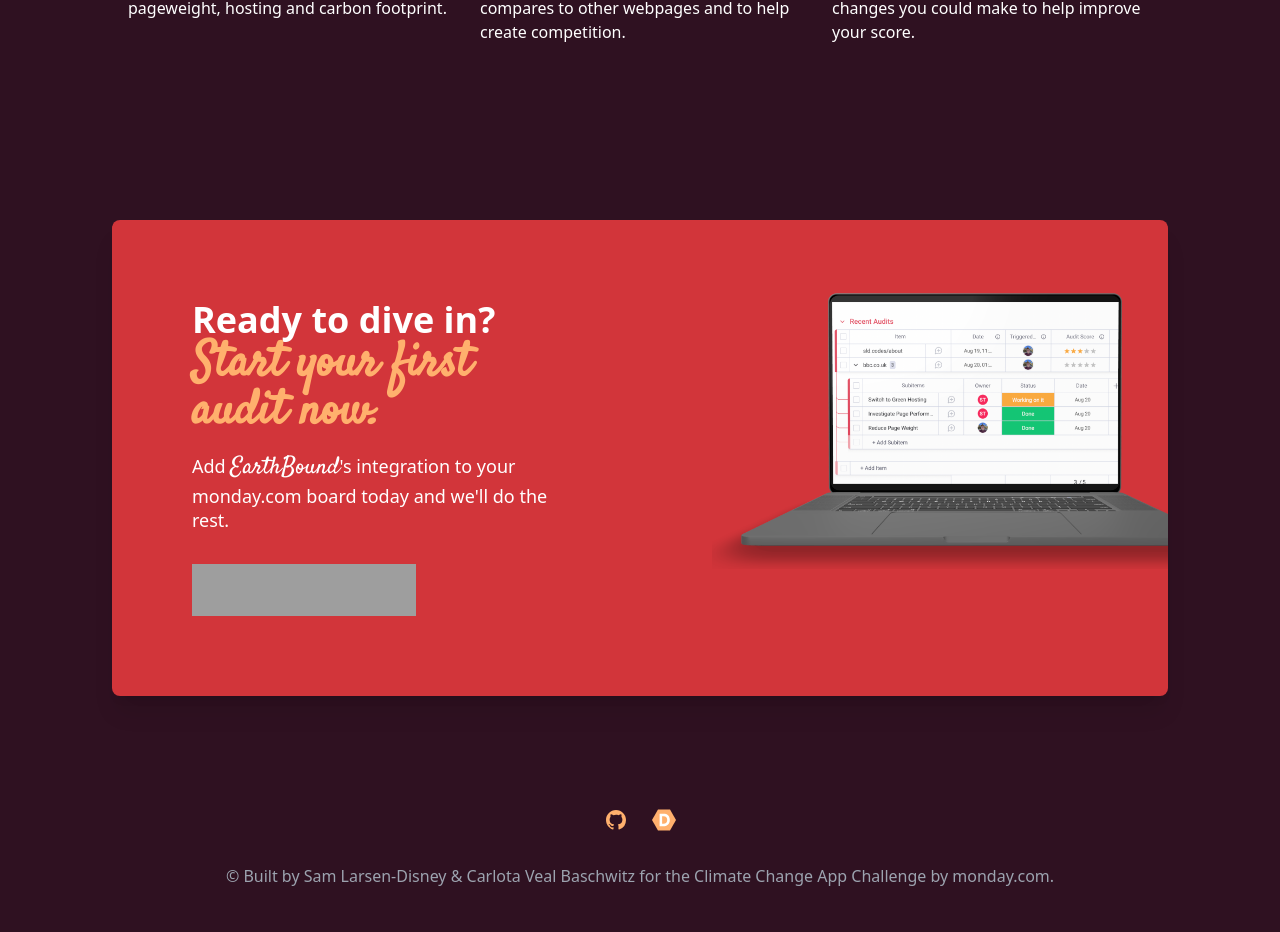
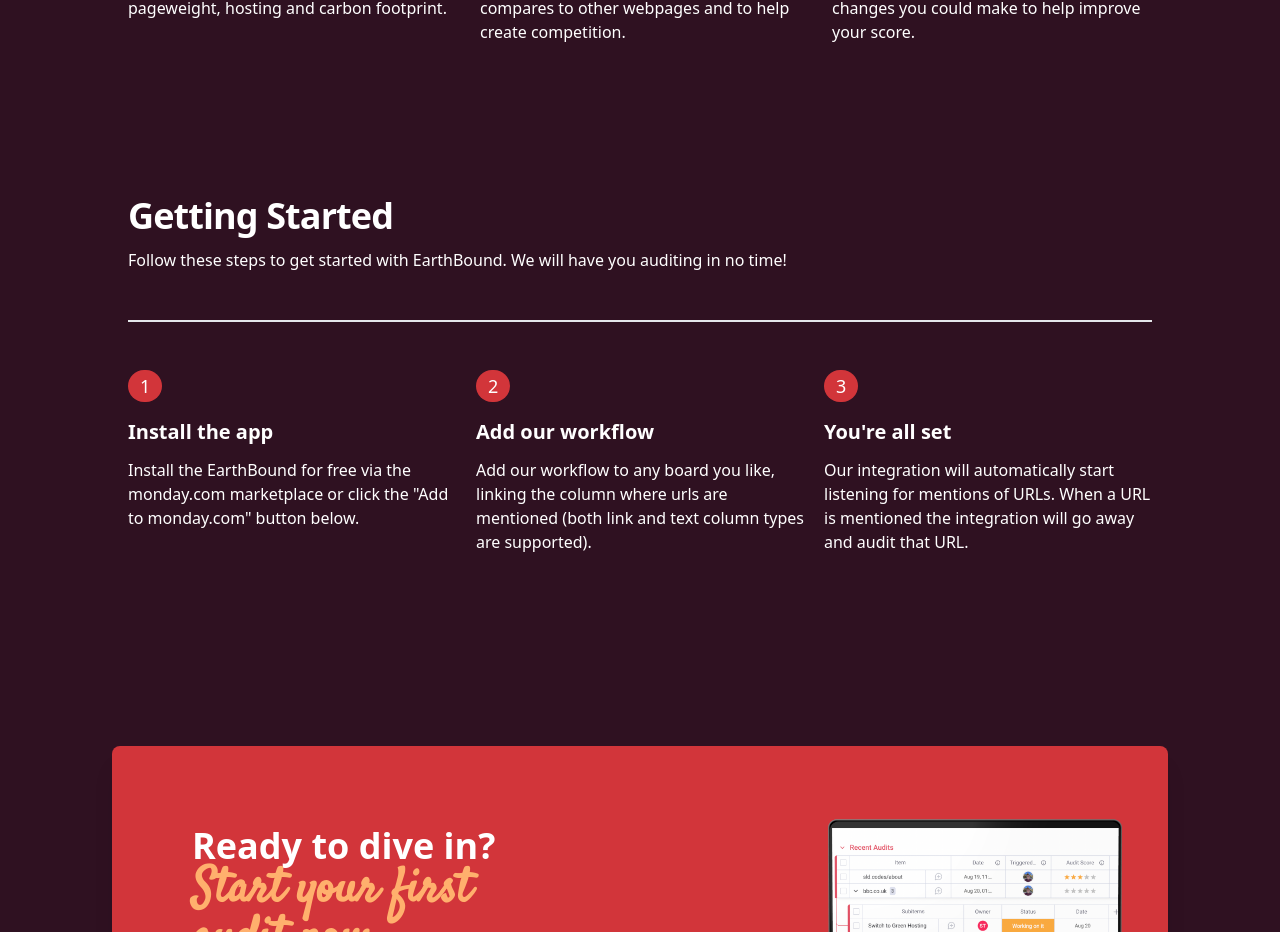
Before and after one commit to slarsendisney/EarthBound-Site, a Next.js app: page / in a window 1280 px wide. Shown: the part 1553-2485 px from the top of the page. Built offline with nearby package versions, Linux system fonts and the light colour scheme; grey boxes are pictures that could not be loaded; what monday-sdk-js would draw is missing.

Commit message:
getting started

```diff
--- /dev/null
+++ b/components/Hero/GettingStarted.js
@@ -0,0 +1,57 @@
+/* This example requires Tailwind CSS v2.0+ */
+const posts = [
+  {
+    title: "Install the app",
+    description:
+      'Install the EarthBound for free via the monday.com marketplace or click the "Add to monday.com" button below.',
+  },
+  {
+    title: "Add our workflow",
+    description:
+      "Add our workflow to any board you like, linking the column where urls are mentioned (both link and text column types are supported).",
+  },
+  {
+    title: "You're all set",
+    description:
+      "Our integration will automatically start listening for mentions of URLs. When a URL is mentioned the integration will go away and audit that URL.",
+  },
+];
+
+function classNames(...classes) {
+  return classes.filter(Boolean).join(" ");
+}
+
+export default function GettingStarted() {
+  return (
+    <div className="pt-16 pb-20 px-4 sm:px-6 lg:pt-16 lg:pb-16 lg:px-8">
+      <div className="relative max-w-lg mx-auto divide-y-2 divide-gray-200 lg:max-w-7xl">
+        <div>
+          <h2 className="text-3xl tracking-tight font-extrabold sm:text-4xl">
+            Getting Started
+          </h2>
+          <p className="mt-3 text-xlsm:mt-4">
+            Follow these steps to get started with EarthBound. We will have you
+            auditing in no time!
+          </p>
+        </div>
+        <div className="mt-12 grid gap-16 pt-12 lg:grid-cols-3 lg:gap-x-5 lg:gap-y-12">
+          {posts.map((post, index) => (
+            <div key={post.title}>
+              <div>
+                <div className="inline-block">
+                  <span className="inline-flex items-center px-3 py-0.5 rounded-full text-lg font-medium bg-accent-background">
+                    {index + 1}
+                  </span>
+                </div>
+              </div>
+              <a href={post.href} className="block mt-4">
+                <p className="text-xl font-semibold">{post.title}</p>
+                <p className="mt-3 text-base ">{post.description}</p>
+              </a>
+            </div>
+          ))}
+        </div>
+      </div>
+    </div>
+  );
+}
--- a/components/Hero/Preview.js
+++ b/components/Hero/Preview.js
@@ -1,5 +1,6 @@
 import Image from "next/image";
 import FAQs from "../Landing/FAQ";
+import GettingStarted from "./GettingStarted";
 const Preview = () => (
   <div className="max-w-7xl mx-auto py-16 space-y-10">
     <div className="relative">
@@ -22,6 +23,7 @@ const Preview = () => (
         The <span className="font-earth text-2xl">EarthBound</span> monday.com integration is a simple way to get an overview of your website&apos;s carbon footprint. It includes:
       </p>
     <FAQs />
+    <GettingStarted/>
   </div>
 );
 
```
